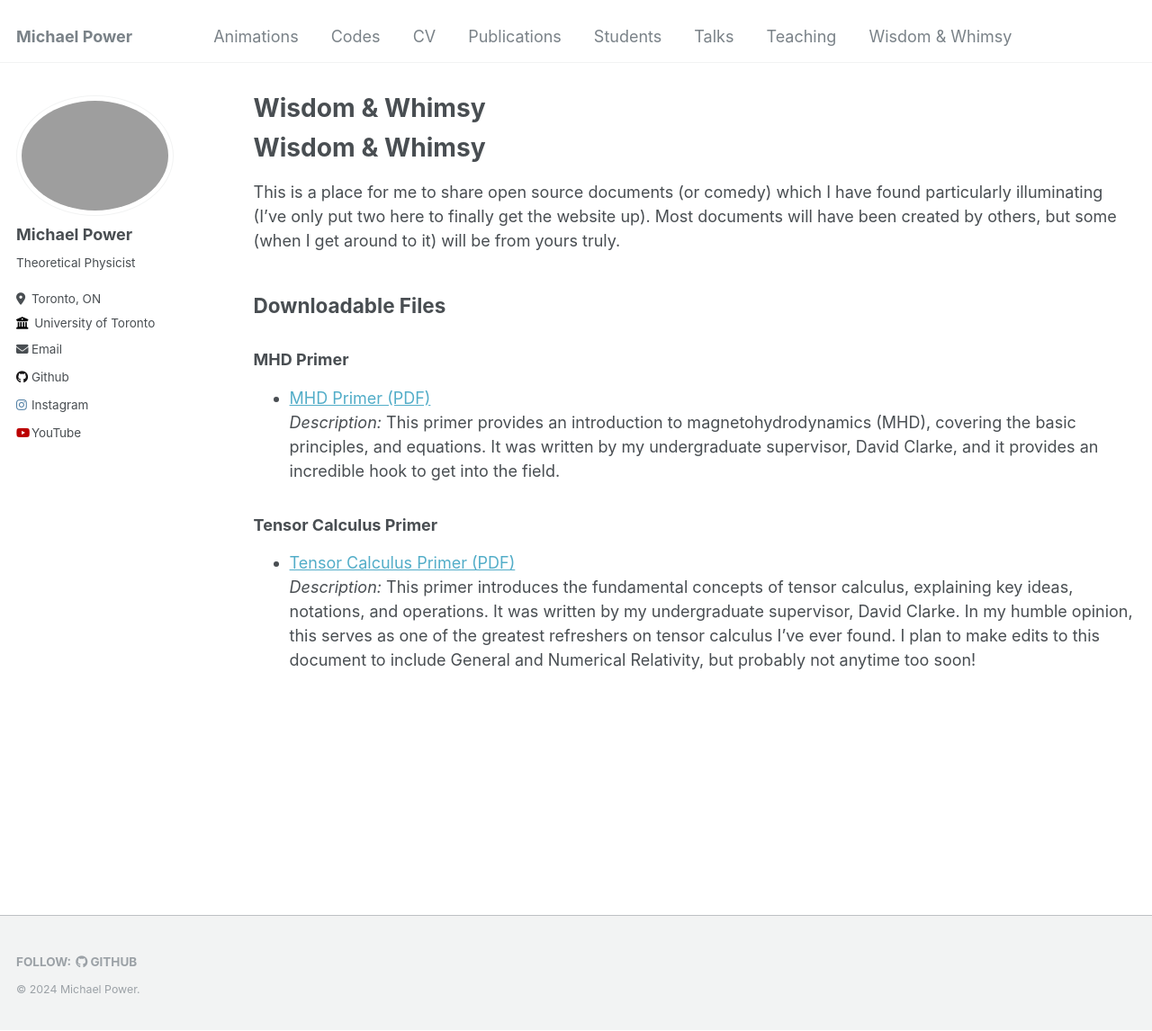
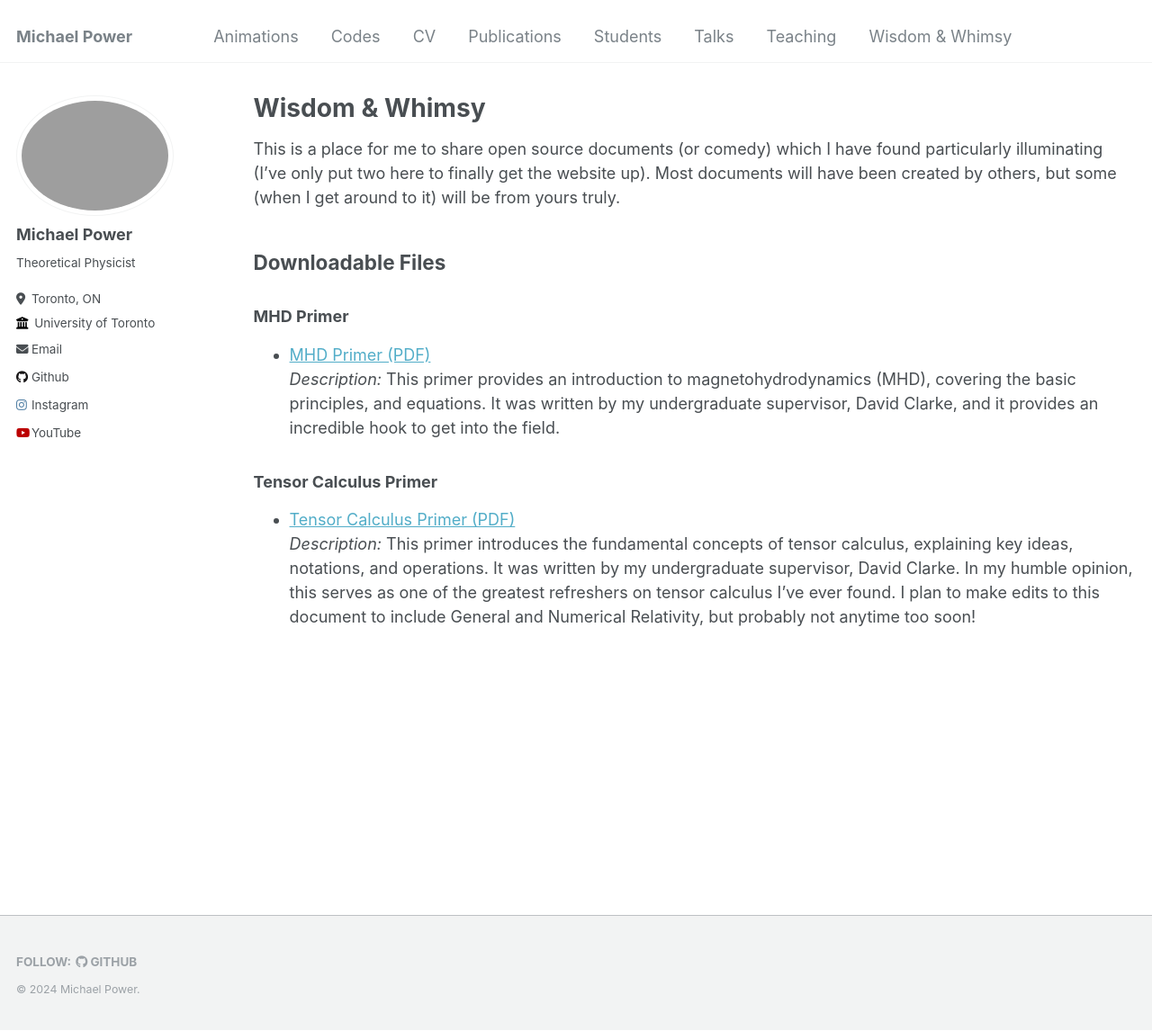
Before and after one commit to Mike-Power666/Mike-Power666.github.io, a Jekyll site: the page built from _pages/wisdom_and_whimsy.md, in a window 1280 px wide and 1146 px high. Shown: the whole window at 90% size. Built offline with Jekyll 4.4.1, drawn with Linux system fonts in a browser that asks for light colours.

Commit message:
Update wisdom_and_whimsy.md

```diff
--- a/_pages/wisdom_and_whimsy.md
+++ b/_pages/wisdom_and_whimsy.md
@@ -4,8 +4,6 @@ title: "Wisdom & Whimsy"
 permalink: /wisdom_and_whimsy/
 author_profile: true
 ---
-
-# Wisdom & Whimsy
 
 This is a place for me to share open source documents (or comedy) which I have found particularly illuminating (I've only put two here to finally get the website up). Most documents will have been created by others, but some (when I get around to it) will be from yours truly.
 
```
